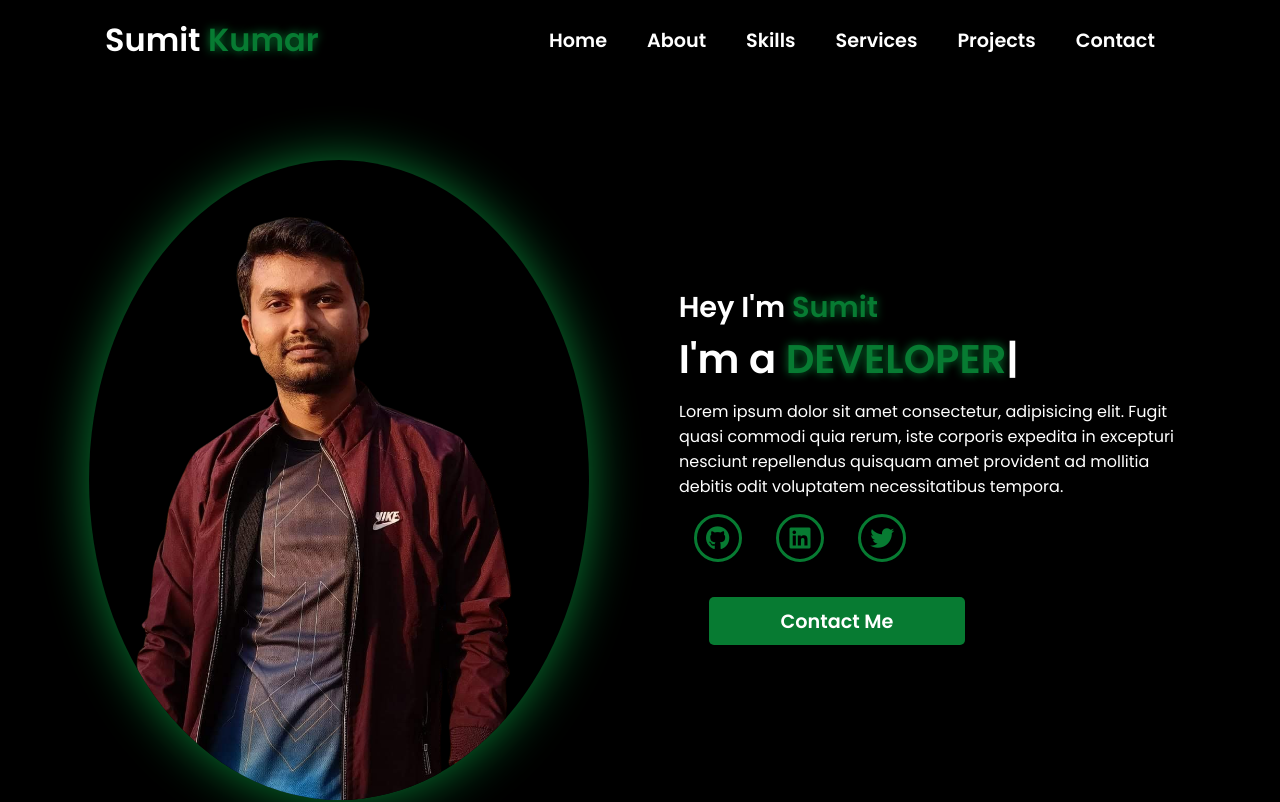
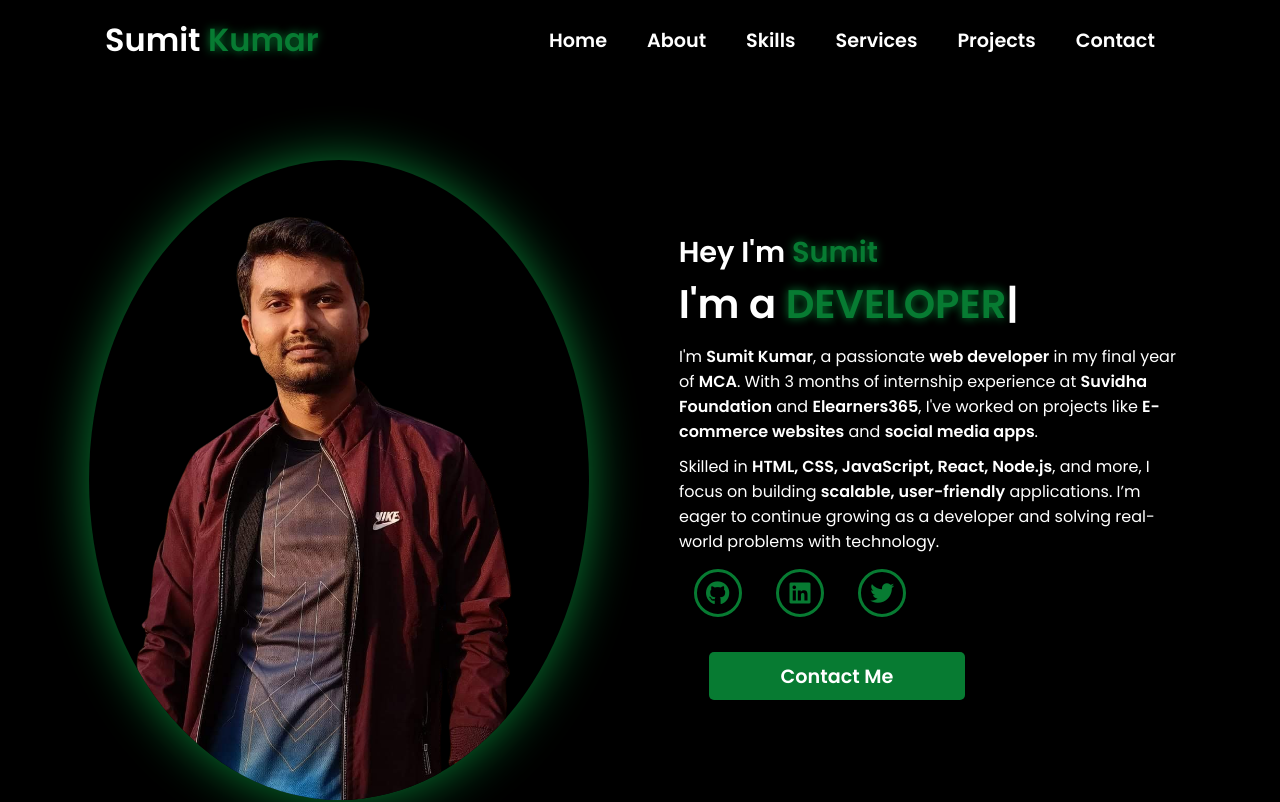
Before and after one commit to sumo47/Sumit_portfolio, a plain HTML site: page index.html in a window 1280 px wide. Shown: the top 802 px of the page. Drawn offline with nearby package versions, Linux system fonts and the light colour scheme.

Commit message:
intro update

```diff
--- a/index.html
+++ b/index.html
@@ -44,7 +44,8 @@
             <div class="content">
                 <h1 data-aos="fade-left" data-aos-duration="1500" data-aos-delay="700">Hey I'm <span>Sumit</span></h1>
                 <div class="typewriter" data-aos="fade-right" data-aos-duration="1500" data-aos-delay="900">I'm a <span class="typewriter-text"></span><label for="">|</label></div>
-                <p data-aos="flip-down" data-aos-duration="1500" data-aos-delay="1100">Lorem ipsum dolor sit amet consectetur, adipisicing elit. Fugit quasi commodi quia rerum, iste corporis expedita in excepturi nesciunt repellendus quisquam amet provident ad mollitia debitis odit voluptatem necessitatibus tempora.</p>
+               <p data-aos="flip-down" data-aos-duration="1500" data-aos-delay="1100">I'm <strong>Sumit Kumar</strong>, a passionate <strong>web developer</strong> in my final year of <strong>MCA</strong>. With 3 months of internship experience at <strong>Suvidha Foundation</strong> and <strong>Elearners365</strong>, I've worked on projects like <strong>E-commerce websites</strong> and <strong>social media apps</strong>.</p>
+        <p data-aos="flip-down" data-aos-duration="1500" data-aos-delay="1100">Skilled in <strong>HTML, CSS, JavaScript, React, Node.js</strong>, and more, I focus on building <strong>scalable, user-friendly</strong> applications. I’m eager to continue growing as a developer and solving real-world problems with technology.</p>
                 <div class="social-links">
                     <a href="https://github.com/sumo47" data-aos="fade-up" data-aos-duration="1500" data-aos-delay="1300"><i class="fa-brands fa-github"></i></a>
                     <a href="https://linkedin.com/in/sumit-kumar-191b81208" data-aos="fade-up" data-aos-duration="1500" data-aos-delay="1500"><i class="fa-brands fa-linkedin"></i></a>
--- a/style.css
+++ b/style.css
@@ -38,6 +38,9 @@ section {
     height: 10vh;
     position: sticky;
 } */
+
+
+
 
 .nav-container{
     width: 100%;
```
Also changed, not shown: package-lock.json (added).
